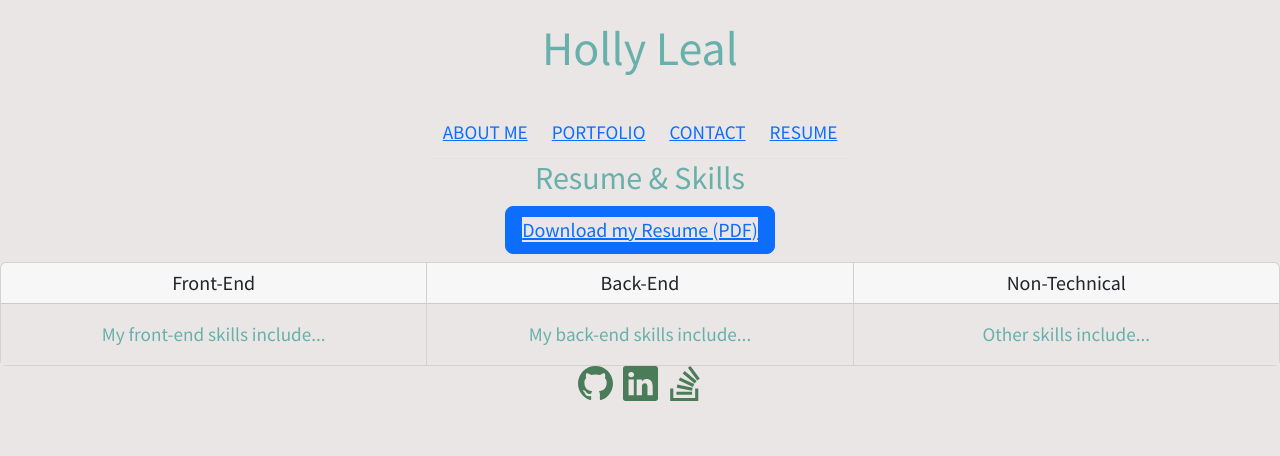
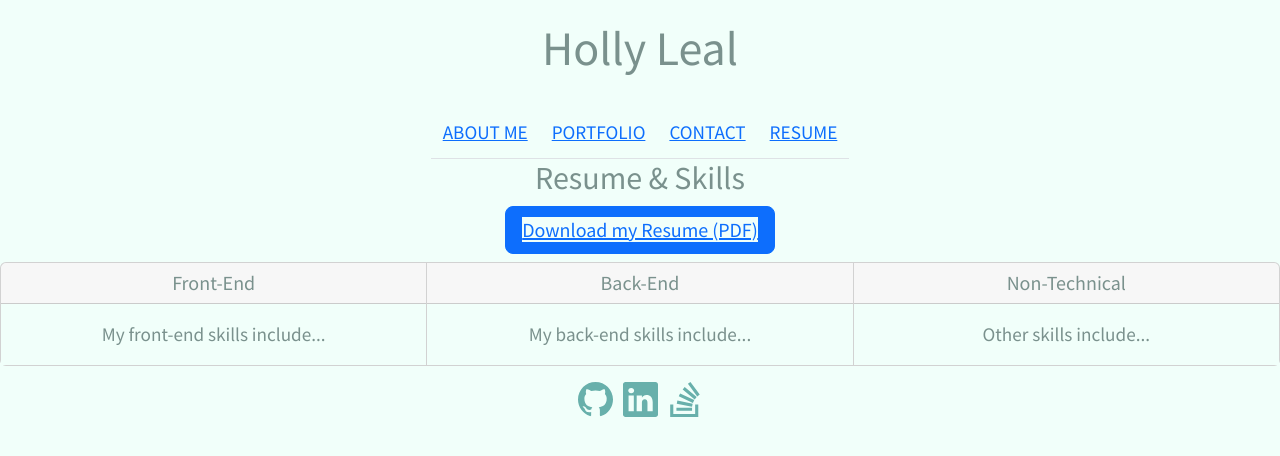
Before and after one commit to hollyhleal/react-portfolio, a React (Create React App) app: page /react-portfolio/resume in a window 1280 px wide. Shown: the top 456 px of the page. Built offline with nearby package versions, Linux system fonts and the light colour scheme; the HTML template or start-up script is replaced by a standard one.

Commit message:
update styling for footer

```diff
--- a/src/App.css
+++ b/src/App.css
@@ -1,14 +1,18 @@
 * {
-  background-color: #eae6e5;
+  background-color: var(--Background);
   font-family: "Source Sans Pro", sans-serif;
   text-align: center;
   box-sizing: border-box;
   padding: 0;
+  color: var(--BodyText);
 }
 
 :root {
+  --Background: #f1fffa;
+  --BodyText: #7a918d;
+  --Icons: #68b0ab;
   --DarkGreen: #4a7c59;
-  --Turqoise: #68b0ab;
+  --Turquoise: #68b0ab;
   --MintGreen: #8fc0a9;
   --LightGreen: #c8d5b9;
   --Beige: #faf3dd;
--- a/src/components/Footer/Footer.css
+++ b/src/components/Footer/Footer.css
@@ -1,4 +1,10 @@
 .socialIcon {
-  fill: var(--DarkGreen);
+  fill: var(--Icons);
   padding: 5px;
 }
+
+.footer {
+  position: fixed-bottom;
+  width: 100%;
+  bottom: 30px;
+}
--- a/src/components/Footer/Footer.js
+++ b/src/components/Footer/Footer.js
@@ -2,7 +2,7 @@ import "./Footer.css";
 
 function Footer() {
   return (
-    <div className="col">
+    <footer className="footer col p-3">
       <a
         href="https://github.com/hollyhleal"
         target="_blank"
@@ -52,7 +52,7 @@ function Footer() {
           <path d="M3.857 13.145h7.137v-1.428H3.857v1.428zM10.254 0 9.108.852l4.26 5.727 1.146-.852L10.254 0zm-3.54 3.377 5.484 4.567.913-1.097L7.627 2.28l-.914 1.097zM4.922 6.55l6.47 3.013.603-1.294-6.47-3.013-.603 1.294zm-.925 3.344 6.985 1.469.294-1.398-6.985-1.468-.294 1.397z" />
         </svg>
       </a>
-    </div>
+    </footer>
   );
 }
 
```
